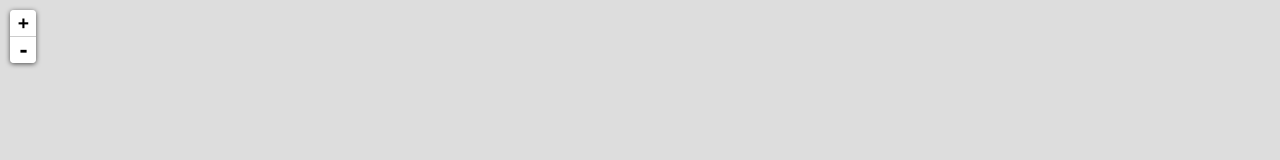
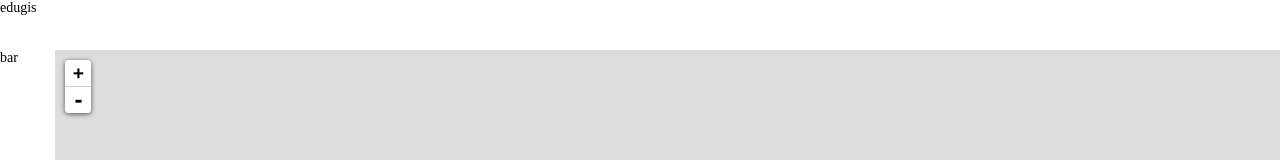
Before and after one commit to stvno/edugis-gm, a website: page index.html in a window 1280 px wide. Shown: the top 160 px of the page. Drawn offline with Linux system fonts and the light colour scheme.

Commit message:
css lauout structure done

```diff
--- a/elements/gm-leaflet-map.html
+++ b/elements/gm-leaflet-map.html
@@ -4,10 +4,10 @@
 
 <dom-module id="gm-leaflet-map">
 <style>
- #mapdiv {
-  width: 100%;
-  height: 100%;
- }
+:host #mapdiv {
+height: 100%;
+}
+
 </style>
 <template>
 <div id="mapdiv"></div>
--- a/index.html
+++ b/index.html
@@ -7,11 +7,70 @@
 <script src="bower_components/webcomponentsjs/webcomponents-lite.min.js"></script>
 <link rel="import" href="./elements/gm-leaflet-map.html">
 <style>
+
+#topbar, #footbar {
+height: 50px;
+width: 100%;
+}
+#footbar {
+    display: none;
+    }
+#middle {
+   top: 50px;
+    bottom: 0px;
+    left: 0px;
+    right: 0px;
+    display: flex;
+    position: absolute;
+}
+#sidebar {
+    display: none;
+}
 gm-leaflet-map {
+  flex: auto
+
+}
+@media all and (min-width: 600px) {
+    /* medium screen */
+    #middle {
+
+    bottom: 50px;
+    }
+    #footbar {
+    bottom: 0px;
+    position: absolute;
+    }
+    #sidebar {
+        display: inline-flex;
+        flex: row;
+        width: 6%;
+
+    }
+}
+@media all and (min-width: 800px) {
+    /* large screen */
+     #sidebar {
+
+        width: 55px;
+        transition: .1s;
+    }
+    #sidebar:hover {
+        width: 15%;
+        max-width: 250px;
+        transition: .2s;
+    }
 }
 </style>
 </head>
 <body>
-<gm-leaflet-map></gm-leaflet-map>
+<div id="topbar">edugis</div>
+<div id="middle">
+    <div id="sidebar">bar</div>
+    <gm-leaflet-map></gm-leaflet-map>
+
+</div>
+<div id="footbar">
+footer
+</div>
 </body>
 </html>
--- a/style/style-basic.css
+++ b/style/style-basic.css
@@ -1,7 +1,7 @@
 html, body {
 margin:0px;
 padding:0px;
-overflow:hidden;
+/*overflow:hidden;*/
 }
 html {
 font-size: 62.5%;
```
